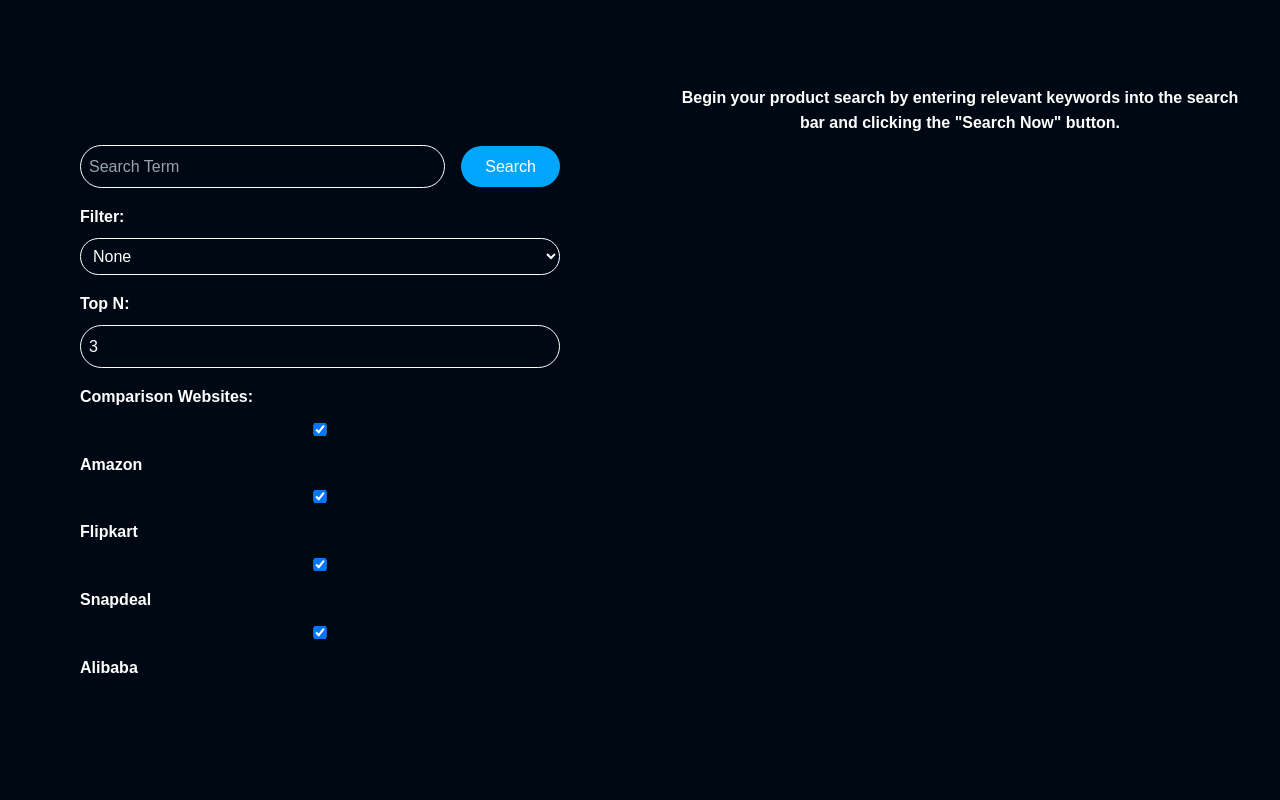
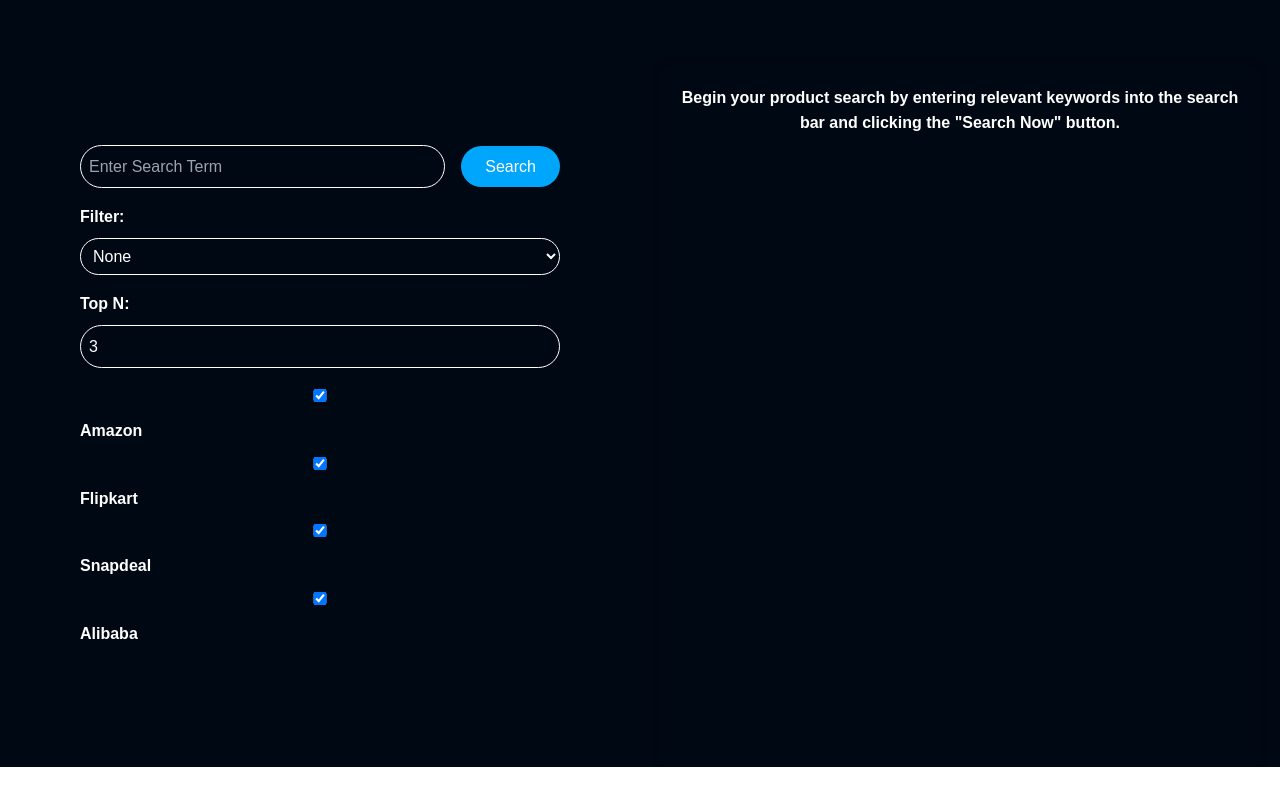
Before and after one commit to salma2vec/Shop_Scout, a React (Create React App) app in the folder client/: page / in a window 1280 px wide. Shown: the part 864-1664 px from the top of the page. After the commit the page ends 1631 px from the top, so only its background shows below. Built offline with nearby package versions, Linux system fonts and the light colour scheme.

Commit message:
style(form): Align checkboxes for comparison websites and improve layout

```diff
--- a/client/src/components/ComparisonForm.js
+++ b/client/src/components/ComparisonForm.js
@@ -37,7 +37,7 @@ const ComparisonForm = ({ onCompare }) => {
               type="text"
               id="searchTerm"
               name="search_term"
-              placeholder="Search Term"
+              placeholder="Enter Search Term"
               required
               maxLength="20"
               onChange={(e) => onSearchTermChange(e.target.value)}
@@ -80,7 +80,6 @@ const ComparisonForm = ({ onCompare }) => {
             className="rounded-full bg-transparent border border-white focus:border-lightGreen focus:ring-0"
           />
 
-          <label>Comparison Websites:</label>
           <div>
             <label>
               <input
```
